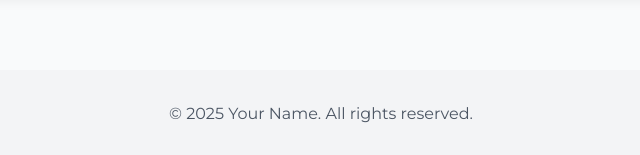
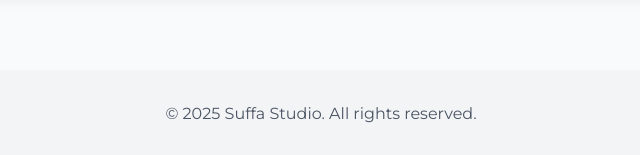
Before and after one commit to Shanza-28/Portfolio, a plain HTML site: page index.html in a window 1280 px wide. Shown: the part 3241-3396 px from the top of the page, 319-959 px from the left. Drawn offline with nearby package versions, Linux system fonts and the light colour scheme.

Commit message:
Update index.html

```diff
--- a/index.html
+++ b/index.html
@@ -271,7 +271,7 @@
 
   <!-- FOOTER -->
   <footer class="py-8 text-center text-gray-600 bg-gray-100 mt-20">
-    &copy; 2025 Your Name. All rights reserved.
+    &copy; 2025 Suffa Studio. All rights reserved.
   </footer>
 
   <!-- AOS Animate on Scroll JS -->
```
